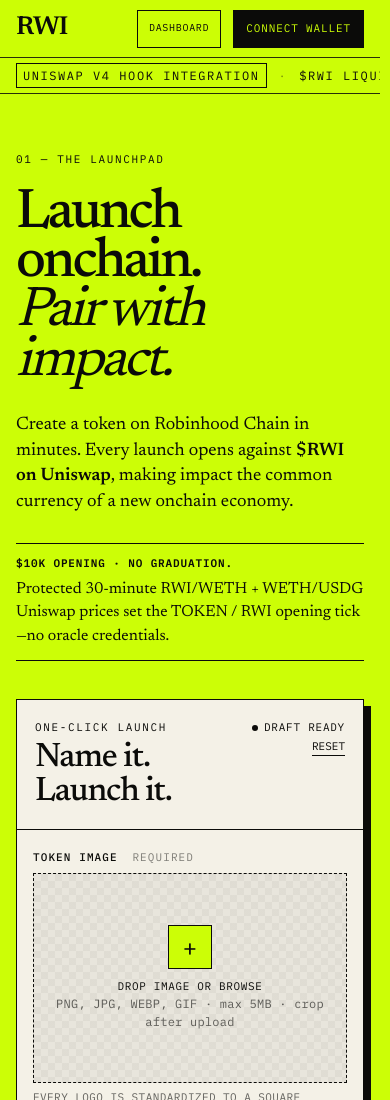
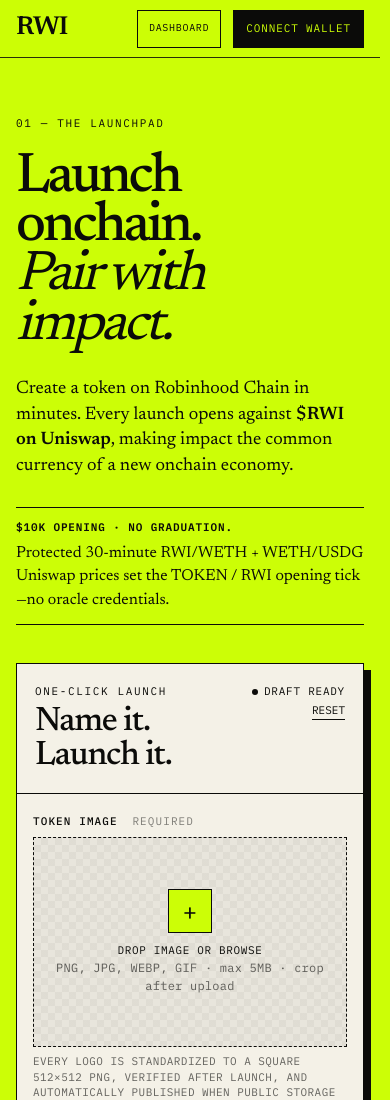
Before and after one commit to RealWorldImpact/RWIlaunch, a website: page index.html in a window 390 px wide. Shown: the top 1100 px of the page. Drawn offline with Linux system fonts and the light colour scheme; no server answers.

Commit message:
Remove clipped mobile header ticker
Hide the non-wrapping launchpad information ticker below 650px so mobile pages start cleanly without truncated text.

```diff
--- a/styles.css
+++ b/styles.css
@@ -656,8 +656,7 @@ footer small { justify-self: end; max-width: 490px; text-align: right; opacity:
   .site-header { height: 58px; padding: 0 16px; }
   .brand > span:last-child, .brand-divider, .network-chip { display: none; }
   .wallet-button { min-width: 0; padding: 0 12px; min-height: 38px; }
-  .ticker { justify-content: flex-start; overflow: hidden; white-space: nowrap; padding: 0 16px; }
-  .ticker span:nth-last-child(-n+2) { display: none; }
+  .ticker { display: none; }
   .hero { padding: 58px 16px 80px; }
   .hero-copy { margin-bottom: 38px; }
   h1 { font-size: 56px; }
```
